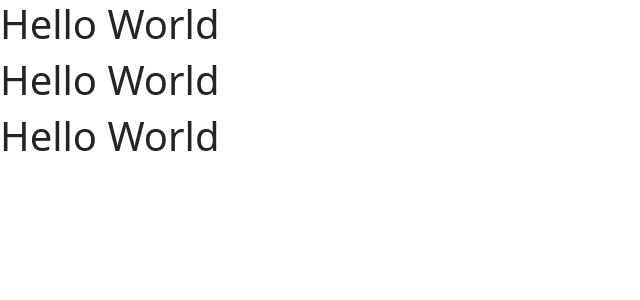
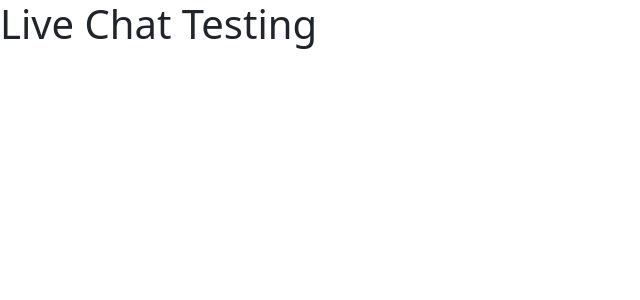
Before and after one commit to rlangford976/my-react-app, a React (Create React App) app: page / in a window 1280 px wide. Shown: the top 300 px of the page, without its empty margins (0-640 px from the left). Built offline with nearby package versions, Linux system fonts and the light colour scheme.

Commit message:
save changes

```diff
--- a/src/App.js
+++ b/src/App.js
@@ -4,10 +4,7 @@ import './App.css';
 function App() {
   return (
     <div className="App">
-      <h1>Hello World</h1>
-            <h1>Hello World</h1>
-      <h1>Hello World</h1>
-
+      <h1>Live Chat Testing</h1>
     </div>
   );
 }
```
